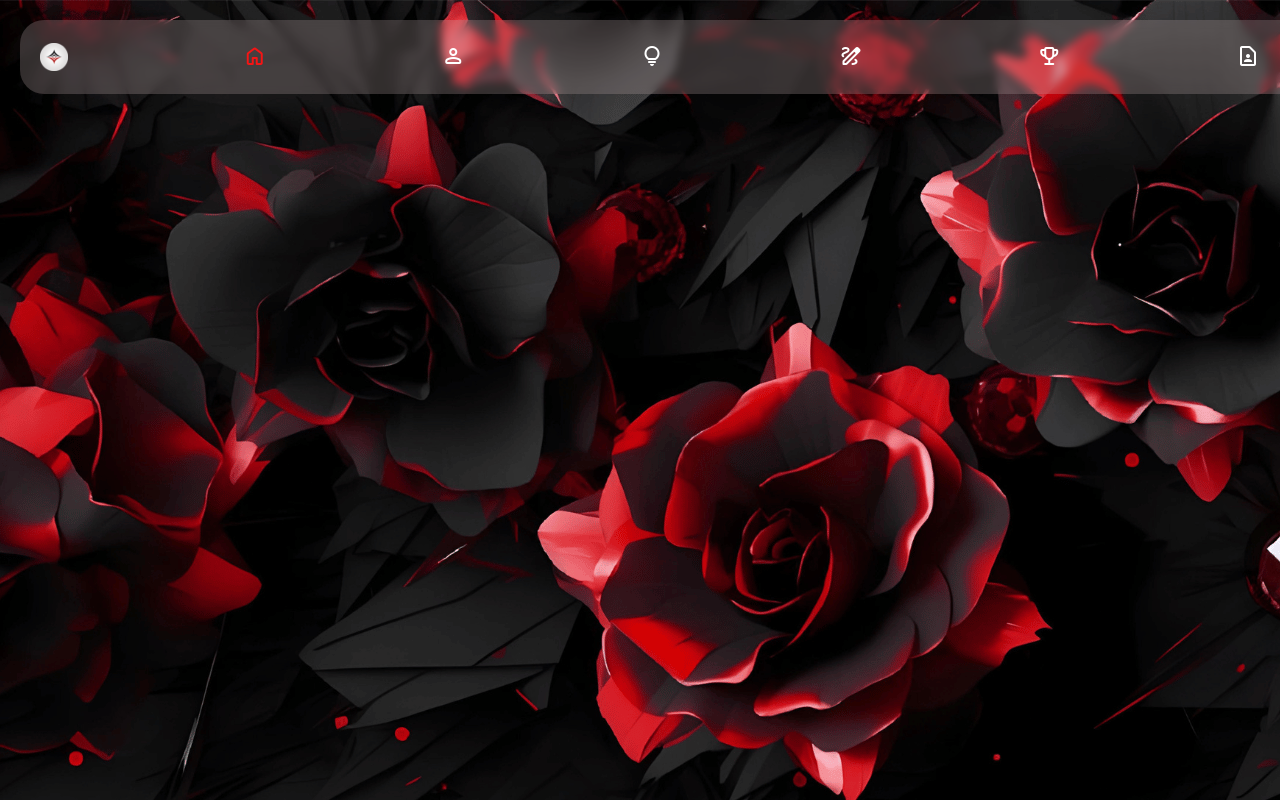
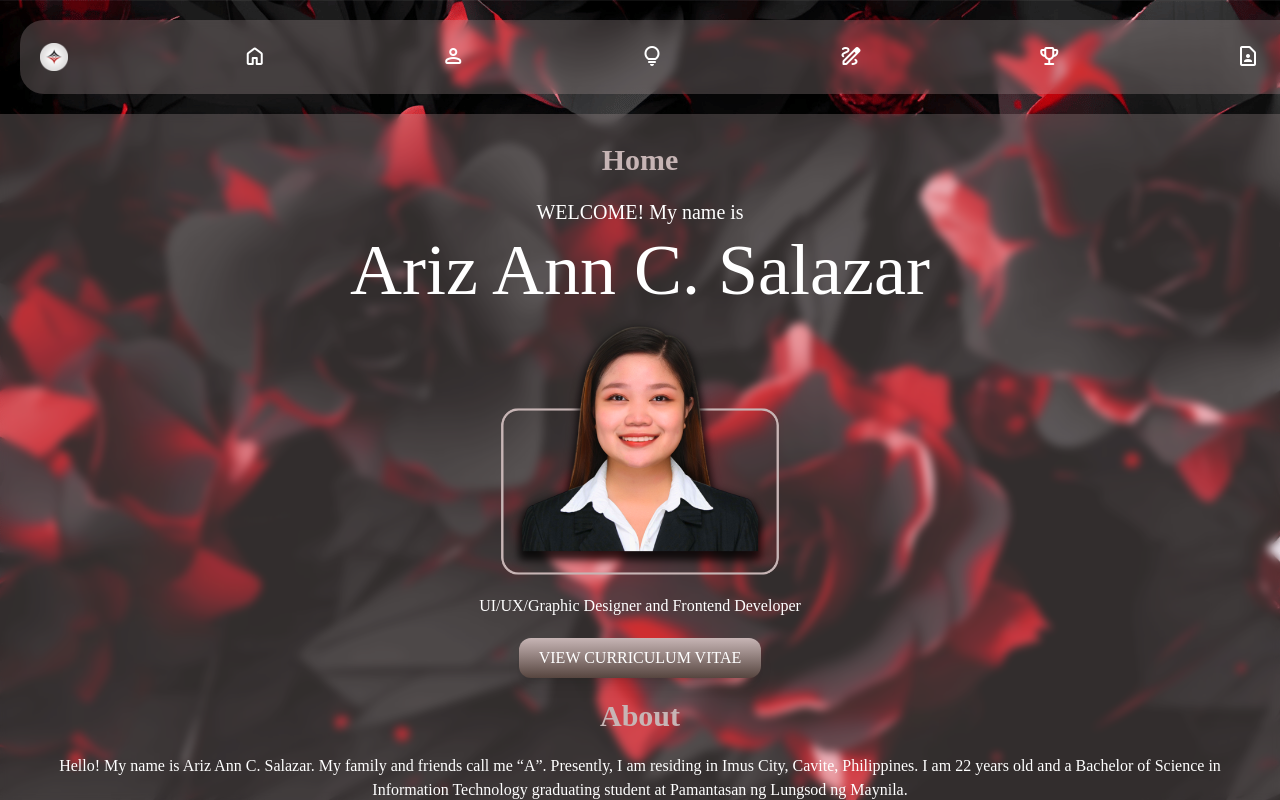
Before and after one commit to Ahri100101/Portfolio, a React (Vite) app: page /home in a window 1280 px wide. Built offline with nearby package versions, Linux system fonts and the light colour scheme; a web font is replaced by a local one.

Commit message:
Nav Bar Mobile Updated (not working)

```diff
--- a/src/App.jsx
+++ b/src/App.jsx
@@ -1,28 +1,14 @@
-import { BrowserRouter, Route, Routes } from 'react-router-dom';
+import { BrowserRouter } from 'react-router-dom';
 import './App.css';
 import Nav from './pages/Nav';
-import Home from './pages/Home';
-import About from './pages/About';
-import Skills from './pages/Skills';
-import Designs from './pages/Designs';
-import Certs from './pages/Certs';
-import Contacts from './pages/Contacts';
 
 function App() {
+
   return (
     <BrowserRouter>
       <Nav />
-      <Routes>
-        <Route path="/" element={<Home />} />
-        <Route path="/home" element={<Home />} />
-        <Route path="/about" element={<About />} />
-        <Route path="/skills" element={<Skills />} />
-        <Route path="/designs" element={<Designs />} />
-        <Route path="/certs" element={<Certs />} />
-        <Route path="/contacts" element={<Contacts />} />
-      </Routes>
     </BrowserRouter>
-  );
+  )
 }
 
-export default App;
+export default App
--- a/src/pages/About.jsx
+++ b/src/pages/About.jsx
@@ -1,7 +1,14 @@
 const About = () => {
+
     return (
-        <div>
-
+        <div className="flex flex-col text-white items-center text-center font-font1" id="about">
+            <p className="text-light text-3xl font-bold mb-5">About</p>
+            <p className="flex justify-center">
+                Hello! My name is Ariz Ann C. Salazar. My family and friends
+                call me “A”. Presently, I am residing in Imus City, Cavite, Philippines.
+                I am 22 years old and a Bachelor of Science in Information Technology
+                graduating student at Pamantasan ng Lungsod ng Maynila.
+            </p>
         </div>
     )
 }
--- a/src/pages/Home.jsx
+++ b/src/pages/Home.jsx
@@ -1,7 +1,16 @@
+import Eirie from "../assets/eirie.png"
+
 const Home = () => {
     return (
-        <div className="w-full h-full">
-
+        <div className="flex flex-col text-white items-center text-center font-font1" id="home">
+            <p className="text-light text-3xl font-bold mb-5">Home</p>
+            <p className="text-xl mb-2">WELCOME! My name is</p>
+            <p className="text-7xl font-font2">Ariz Ann C. Salazar</p>
+            <img src={Eirie} alt="Ariz Picture" className="w-72" />
+            <p className="mb-5">UI/UX/Graphic Designer and Frontend Developer</p>
+            <a href="https://www.canva.com/design/DAF6wRQfInU/sMB2HVFAXpSuFPKsjYLUlA/view?utm_content=DAF6wRQfInU&utm_campaign=designshare&utm_medium=link&utm_source=editor">
+                <button className="bg-gradient-to-b from-light to-dark py-2 px-5 rounded-xl mb-5 shadow-lg">VIEW CURRICULUM VITAE</button>
+            </a>
         </div>
     )
 }
--- a/src/pages/Nav.jsx
+++ b/src/pages/Nav.jsx
@@ -1,34 +1,46 @@
 import { Link, useLocation } from "react-router-dom";
 import logo from "../assets/eilogo.png";
+import Home from "./Home";
+import About from "./About";
 
 const Nav = () => {
-    const location = useLocation();
-
     return (
-        <nav className="flex flex-col top-0 w-full h-auto py-5 pl-5">
-            <div className="flex justify-between bg-light rounded-l-3xl p-5 bg-opacity-25 backdrop-blur-sm">
-                <div className="flex items-center">
-                    <Link to="/"><img src={logo} alt="Logo" className="w-7" /></Link>
+        <div className="flex flex-col h-screen">
+            <nav className="flex-col overflow-hidden top-0 w-full h-auto py-5 pl-5">
+                <div className="flex justify-between bg-light rounded-l-3xl p-5 bg-opacity-25 backdrop-blur-sm">
+                    <div className="flex items-center">
+                        <Link to="#home"><img src={logo} alt="Logo" className="w-7" /></Link>
+                    </div>
+                    <NavItem to="#home" icon="home">Home</NavItem>
+                    <NavItem to="#about" icon="person">About</NavItem>
+                    <NavItem to="#skills" icon="lightbulb">Skills</NavItem>
+                    <NavItem to="#designs" icon="draw">Designs</NavItem>
+                    <NavItem to="#certs" icon="trophy">Certs</NavItem>
+                    <NavItem to="#contacts" icon="contact_page">Contacts</NavItem>
                 </div>
-                <NavItem to="/home" icon="home" location={location}>Home</NavItem>
-                <NavItem to="/about" icon="person" location={location}>About</NavItem>
-                <NavItem to="/skills" icon="lightbulb" location={location}>Skills</NavItem>
-                <NavItem to="/designs" icon="draw" location={location}>Designs</NavItem>
-                <NavItem to="/certs" icon="trophy" location={location}>Certs</NavItem>
-                <NavItem to="/contacts" icon="contact_page" location={location}>Contacts</NavItem>
+            </nav>
+            <div className="flex-1 overflow-y-auto">
+                <div className="bg-light h-full overflow-y-auto bg-opacity-25 backdrop-blur-sm p-7">
+                    <Home />
+                    <About />
+                </div>
             </div>
-        </nav>
+        </div>
     );
 };
 
-const NavItem = ({ to, icon, location, children }) => {
-    const isActive = location.pathname === to;
-    const iconClassName = isActive ? `material-symbols-rounded text-red` : `material-symbols-rounded text-white`;
+const NavItem = ({ to, icon, children }) => {
+    const location = useLocation();
+    const isActive = location.hash === to;
+
+    const iconStyle = {
+        color: isActive ? 'red' : 'white'
+    };
 
     return (
         <div className="flex items-center text-white mt-1">
             <Link to={to}>
-                <span className={iconClassName}>{icon}</span>
+                <span className="material-symbols-rounded" style={iconStyle}>{icon}</span>
             </Link>
         </div>
     );
```
Also changed, not shown: src/assets/eirie.png (added).
